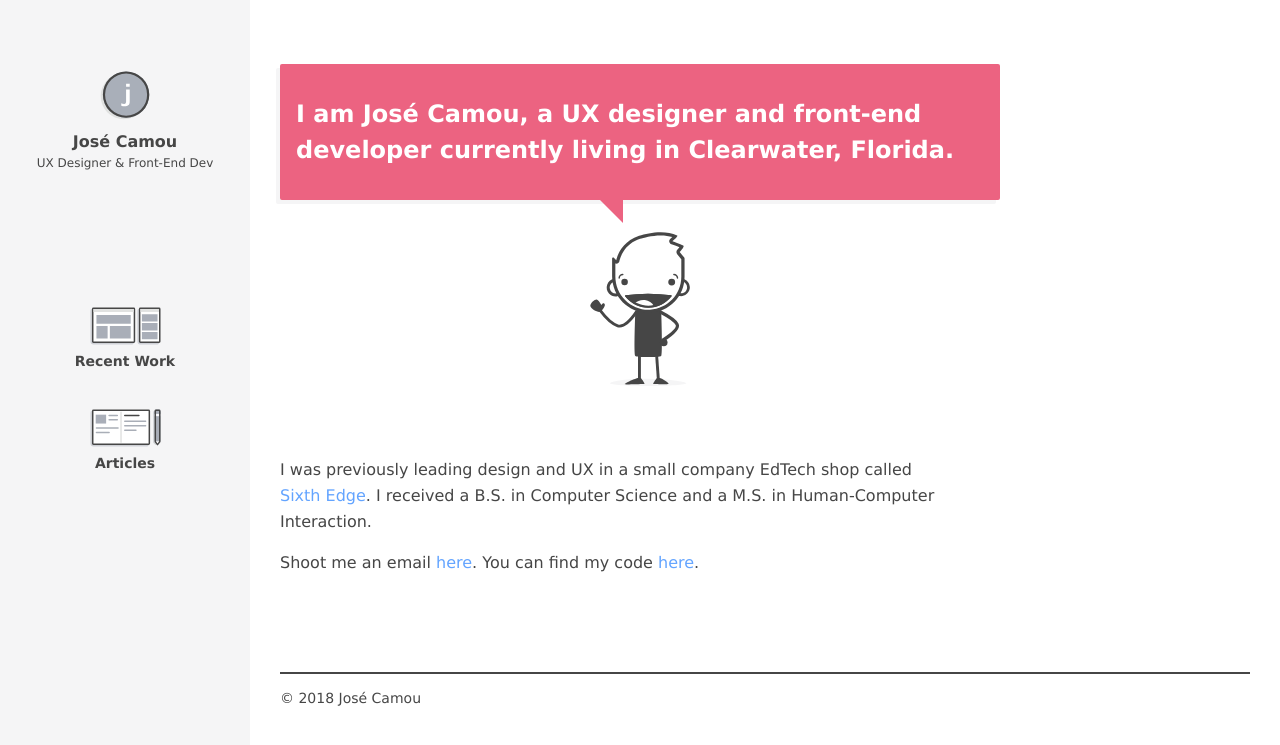
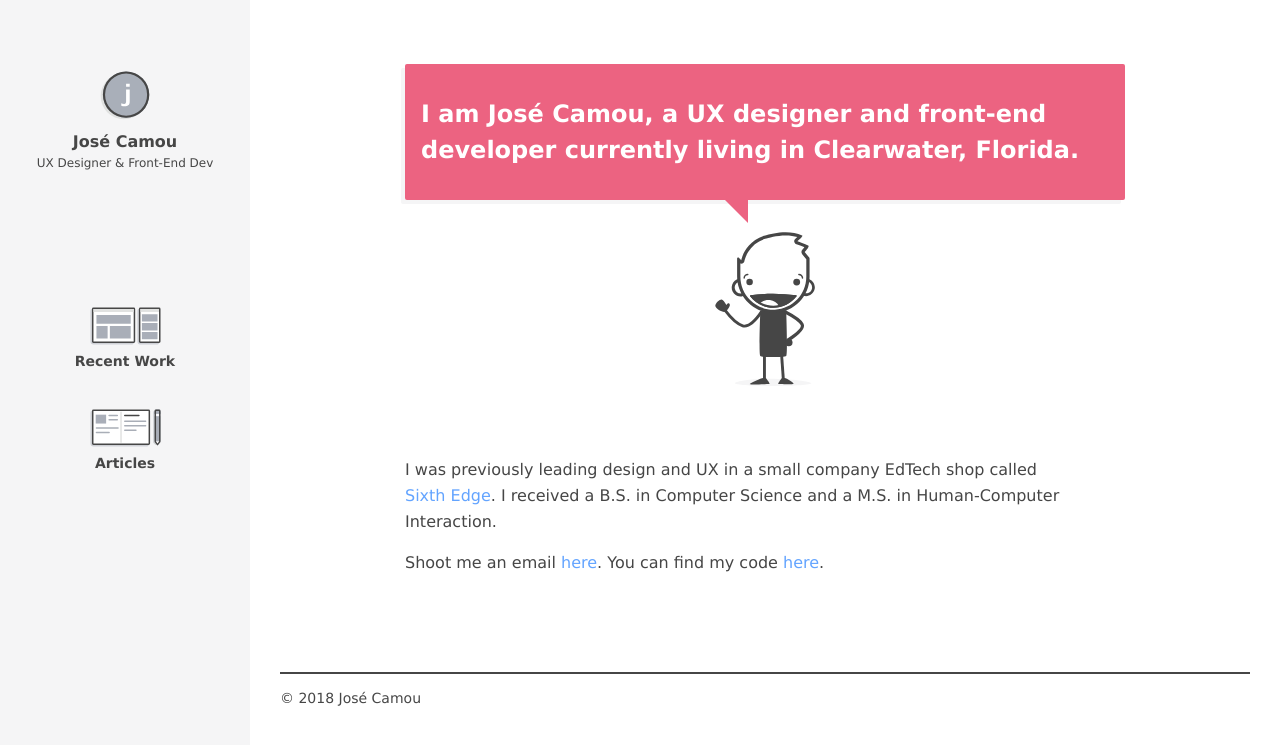
Before and after one commit to jcamou/jcamou.github.io, a Jekyll site: the page built from index.html, in a window 1280 px wide. Shown: the top 745 px of the page. Built offline with Jekyll 4.4.1, drawn with Linux system fonts in a browser that asks for light colours.

Commit message:
[MOD] Centered index page

```diff
--- a/index.html
+++ b/index.html
@@ -4,7 +4,7 @@ title: testing title
 ---
 
 <div class="grid__container spacing__margin-bottom--4">
-  <div class="grid__col--3of4 grid__container-padding is-left grid__mobile--full-width">
+  <div class="grid__col--3of4 grid__container--centered grid__container-padding grid__mobile--full-width">
     <div class="speech-bubble speech-bubble--pink spacing__margin-bottom--2">
       <div class="text__font-size--24 text--bold">I am José Camou, a UX designer and front-end developer currently living in Clearwater, Florida.</div>
     </div>
```
